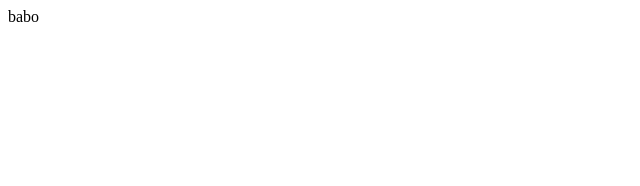
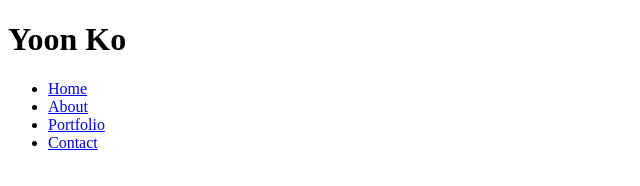
Before and after one commit to swtmiss/wedding-invitation, a plain HTML site: page index.html in a window 1280 px wide. Shown: the whole page, without its empty margins (0-640 px from the left). Drawn offline with Linux system fonts and the light colour scheme.

Commit message:
edits to index

```diff
--- a/index.html
+++ b/index.html
@@ -1,12 +1,25 @@
 <!DOCTYPE html>
-<html>
+<html lang="en-US">
 <head>
   <meta http-equiv="Content-Type" content="text/html; charset=utf-8">
-      <meta name="description" >
-  <title></title>
-
+  <title>Yoon Ko</title>
 </head>
 <body>
-    babo
+    <header>
+        <h1>Yoon Ko</h1>
+        <nav>
+            <ul>
+                <li><a href="index.html">Home</a></li>
+                <li><a href="about.html">About</a></li>
+                <li><a href="portfolio.html">Portfolio</a></li>
+                <li><a href="contact.html">Contact</a></li>
+            </ul>
+        </nav>
+    </header>
+    <section>
+        <header></header>
+    </section>
+    <footer>
+    </footer>
 </body>
 </html>
```
